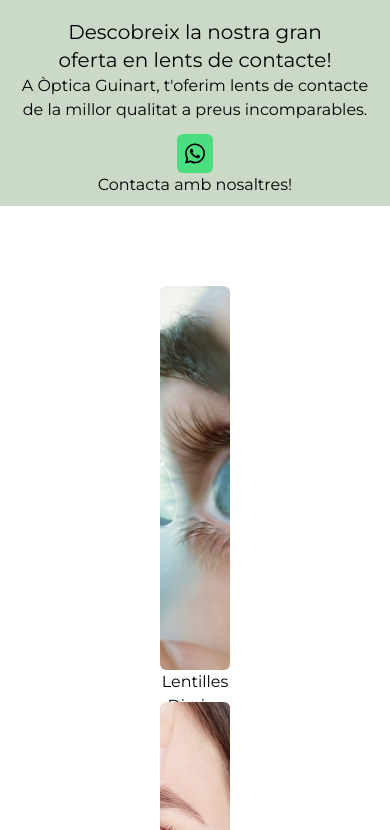
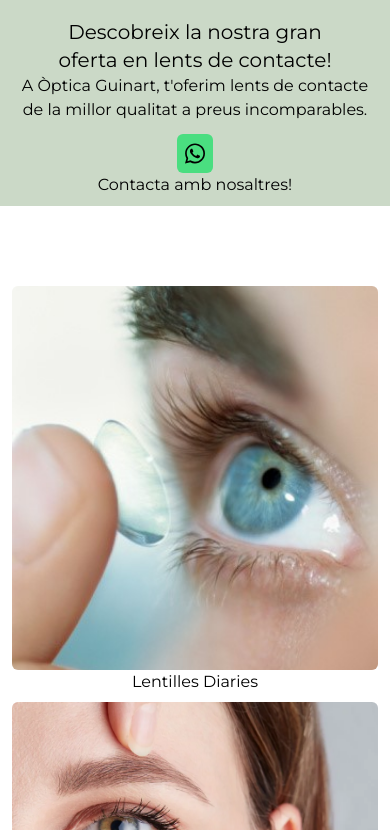
Before and after one commit to JoanGuinart/optica_guinart_web, a Next.js app: page /lentillas in a window 390 px wide. Shown: the part 674-1504 px from the top of the page. Built offline with nearby package versions, Linux system fonts and the light colour scheme.

Commit message:
fix: padding

```diff
--- a/src/components/LentillasGrid.jsx
+++ b/src/components/LentillasGrid.jsx
@@ -10,7 +10,7 @@ import lentillaCosmetica from "../img/lentilla-cosmetica.jpg"
 export const LentillasGrid = () => {
   return (
     <div className='w-full flex justify-center mt-20'>
-        <div class="grid lg:grid-cols-3 grid-cols-1 gap-8 w-full px-40 text-center">
+        <div class="grid lg:grid-cols-3 grid-cols-1 gap-8 w-full lg:px-40 px-3 text-center">
             <div className="h-96">
               <Image className='w-full h-full object-cover rounded-md hover:scale-95' src={lentillaGraduadaUno} alt='lentilla' />
               <span>Lentilles Diaries</span>
```
